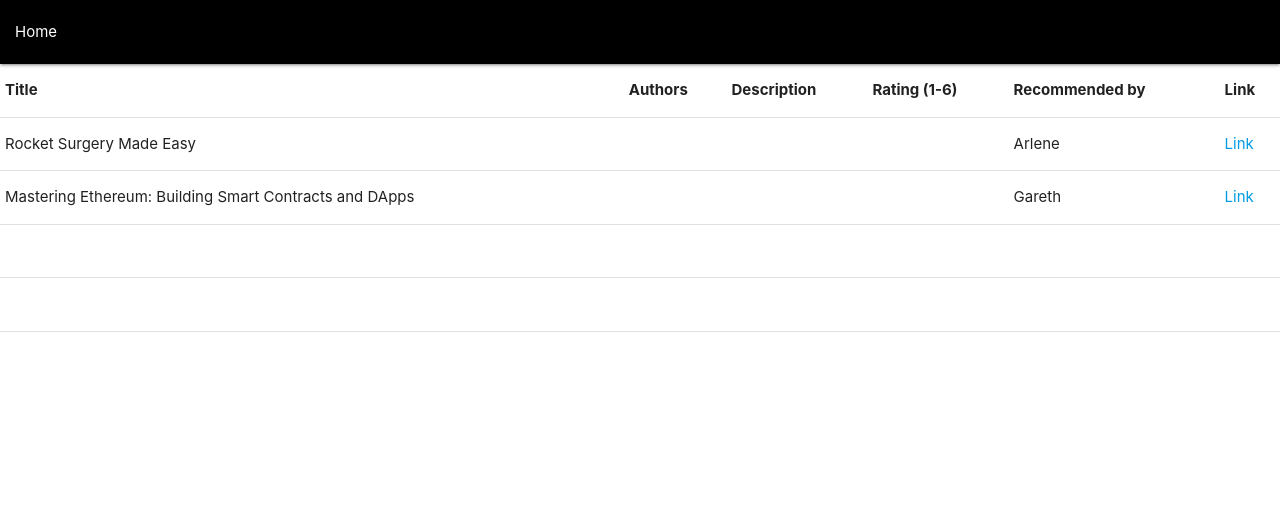
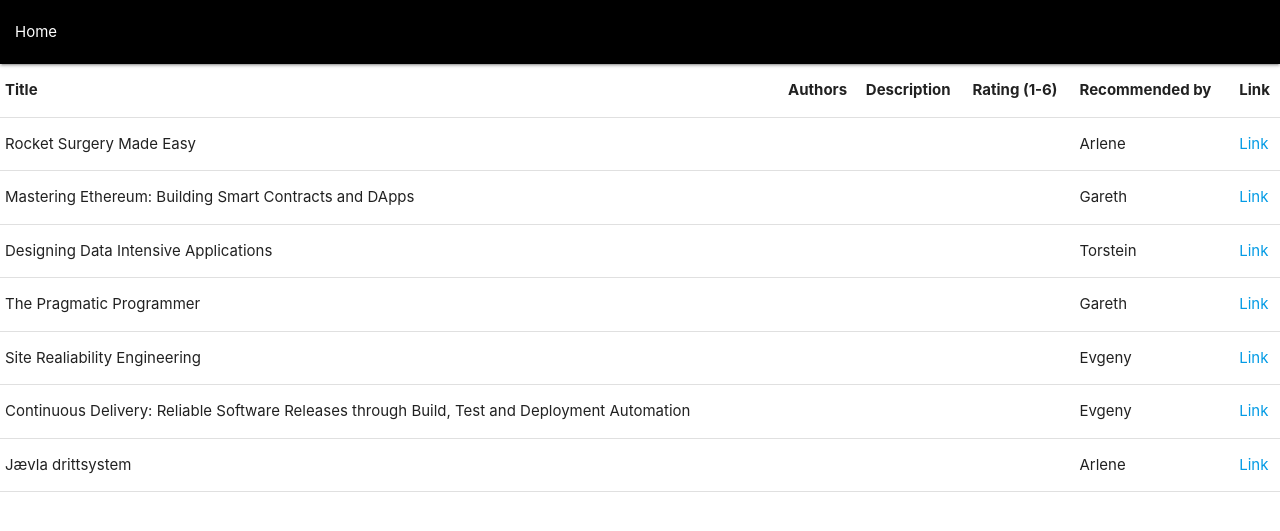
Before and after one commit to ensolabs/ensolabs.github.io, a Jekyll site: the page built from media/books.md, in a window 1280 px wide. Shown: the top 531 px of the page. Built offline with Jekyll 4.4.1, drawn with Linux system fonts in a browser that asks for light colours; nearby versions of some CDN libraries; our own code applies the rules of GitHub Pages for plain Markdown files; library files that are not in the unit come from our copies.

Commit message:
Update books.md

```diff
--- a/media/books.md
+++ b/media/books.md
@@ -2,5 +2,8 @@
 |---|---|---|---|---|---|
 |Rocket Surgery Made Easy                              |   |   |   |Arlene |[Link](https://www.amazon.com/gp/product/0321657292/)|
 |Mastering Ethereum: Building Smart Contracts and DApps|   |   |   |Gareth |[Link](https://www.amazon.com/Mastering-Ethereum-Building-Smart-Contracts/dp/1491971940)|
-|   |   |   |   |   ||
-|   |   |   |   |   ||
+|Designing Data Intensive Applications|   |   |   |Torstein|[Link](https://www.amazon.com/Designing-Data-Intensive-Applications-Reliable-Maintainable/dp/1449373321)|
+|The Pragmatic Programmer|   |   |   |Gareth|[Link](https://www.amazon.com/Pragmatic-Programmer-Journeyman-Master/dp/020161622X/ref=sr_1_1?s=books&ie=UTF8&qid=1551166383&sr=1-1&keywords=the+Pragmatic+Programmer)|
+|Site Realiability Engineering||||Evgeny|[Link](https://www.amazon.com/Site-Reliability-Engineering-Production-Systems/dp/149192912X)|
+|Continuous Delivery: Reliable Software Releases through Build, Test and Deployment Automation||||Evgeny|[Link](https://www.amazon.com/Site-Reliability-Engineering-Production-Systems/dp/149192912X)|
+|Jævla drittsystem||||Arlene|[Link](https://www.ark.no/boker/Jonas-Soderstrom-Jaevla-drittsystem-9788243007970)|
```
